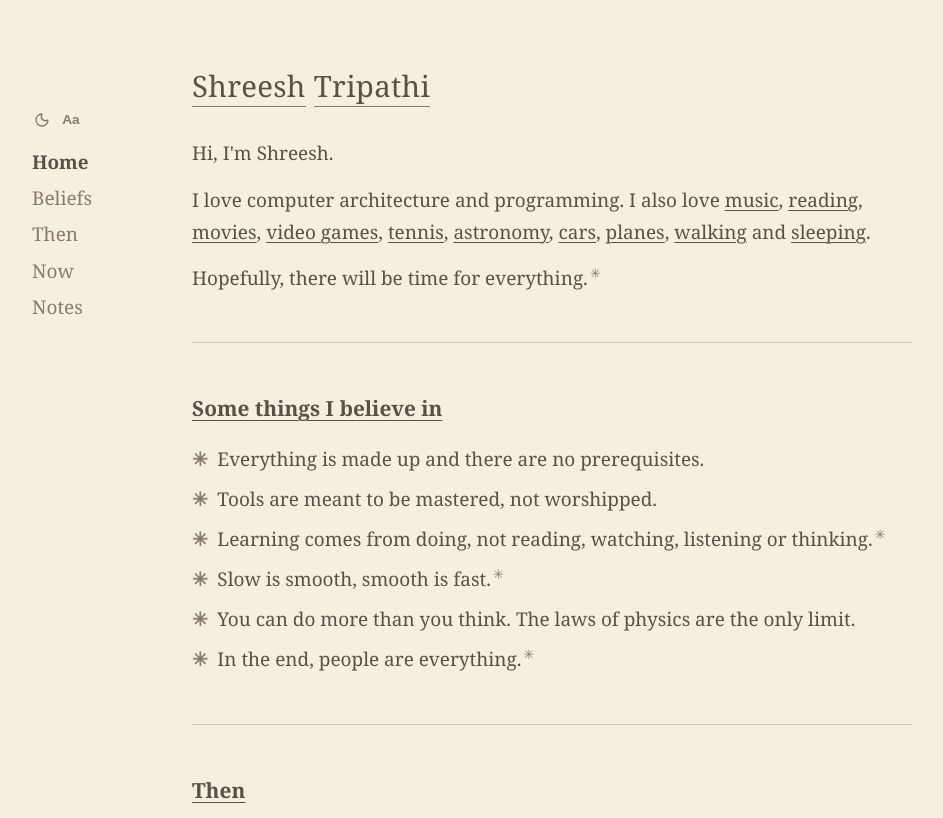
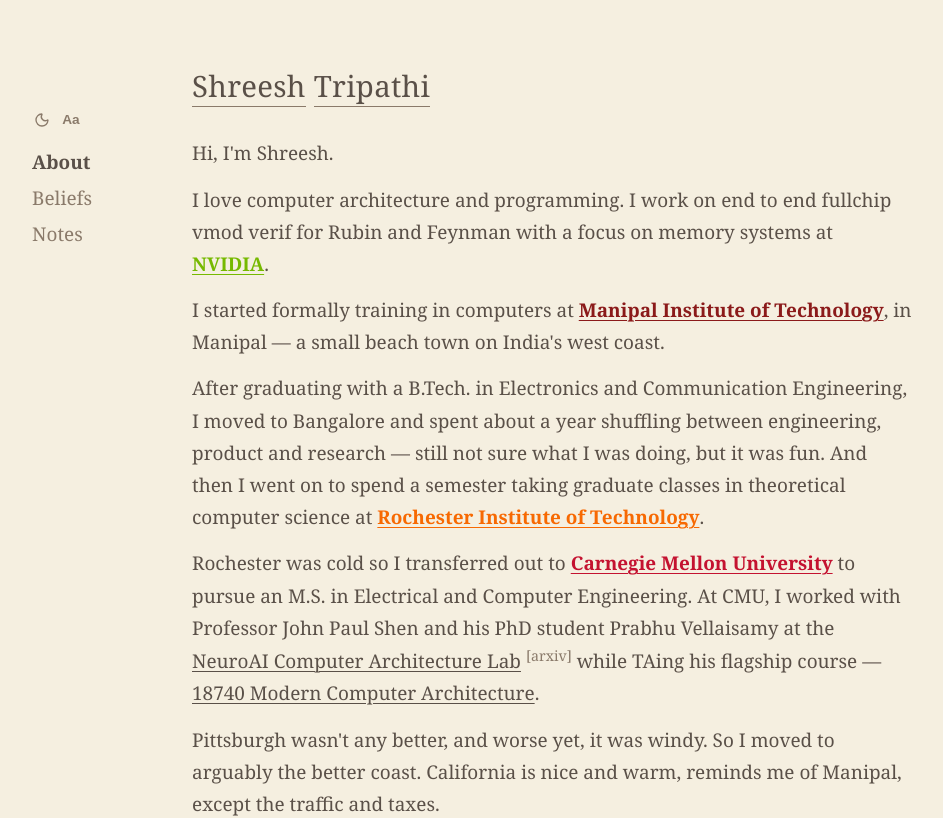
Before and after one commit to notsheesh/notsheesh.github.io, a React (Vite) app: page / in a window 1280 px wide. Shown: the top 818 px of the page, without its empty margins (138-1081 px from the left). Built offline with nearby package versions, Linux system fonts and the light colour scheme; a web font is replaced by a local one.

Commit message:
unify homepage about section

```diff
--- a/src/App.jsx
+++ b/src/App.jsx
@@ -4,7 +4,6 @@ import Sidebar from './components/Sidebar'
 import Home from './sections/Home'
 import Beliefs from './sections/Beliefs'
 import Notes from './sections/Notes'
-import ThenAndNow from './sections/ThenAndNow'
 
 export default function App() {
   return (
@@ -16,8 +15,6 @@ export default function App() {
           <hr style={{ border: 'none', borderTop: '1px solid var(--line)', margin: '48px 0' }} />
           <Beliefs />
           <hr style={{ border: 'none', borderTop: '1px solid var(--line)', margin: '48px 0' }} />
-          <ThenAndNow />
-          <hr style={{ border: 'none', borderTop: '1px solid var(--line)', margin: '48px 0' }} />
           <Notes />
         </main>
       </div>
--- a/src/components/Sidebar.jsx
+++ b/src/components/Sidebar.jsx
@@ -34,10 +34,8 @@ function useFontMode() {
 }
 
 const NAV = [
-  { href: '#',          label: 'Home' },
+  { href: '#about',     label: 'About' },
   { href: '#beliefs',   label: 'Beliefs' },
-  { href: '#then',      label: 'Then' },
-  { href: '#now',       label: 'Now' },
   { href: '#notes',     label: 'Notes' },
   // { href: '#pieces',    label: 'Jigsaw Pieces' },
   // { href: '#notebook',  label: 'Notebook' },
@@ -45,14 +43,14 @@ const NAV = [
 ]
 
 export default function Sidebar() {
-  const [active, setActive] = useState('')
+  const [active, setActive] = useState('about')
   const [open, setOpen] = useState(false)
   const [dark, setDark] = useDarkMode()
   const [serif, setSerif] = useFontMode()
 
   useEffect(() => {
     const updateActive = () => {
-      let current = ''
+      let current = 'about'
       document.querySelectorAll('section[id]').forEach(s => {
         if (s.getBoundingClientRect().top <= 60) current = s.id
       })
--- a/src/sections/Home.jsx
+++ b/src/sections/Home.jsx
@@ -73,9 +73,24 @@ const underlined = {
   textDecorationThickness: '1px',
 }
 
+const HL = {
+  manipal: { color: '#8B1A1A' },
+  rit:     { color: '#F76902' },
+  cmu:     { color: '#c41230' },
+  nvidia:  { color: '#76b900' },
+}
+
+const hl = (place) => ({
+  fontWeight: 700,
+  textDecoration: 'underline',
+  textUnderlineOffset: '0.18em',
+  textDecorationThickness: '1px',
+  ...HL[place],
+})
+
 export default function Home() {
   return (
-    <>
+    <section id="about">
       <h1 style={{
         fontSize: '1.55rem',
         fontWeight: 400,
@@ -94,10 +109,61 @@ export default function Home() {
         ))}
       </h1>
 
+      <div style={{ display: 'flex', flexDirection: 'column', gap: 14 }}>
         <p>Hi, I'm Shreesh.</p>
 
-      <p style={{ marginTop: 14 }}>
-        I love computer architecture and programming. I also love{' '}
+        <p>
+          I love computer architecture and programming. I work on end to end fullchip vmod verif for Rubin and Feynman with a focus on memory systems at{' '}
+          <span style={hl('nvidia')}>NVIDIA</span>.
+        </p>
+
+        <p>
+          I started formally training in computers at{' '}
+          <span style={hl('manipal')}>Manipal Institute of Technology</span>,
+          in Manipal — a small beach town on India's west coast.
+        </p>
+
+        <p>
+          After graduating with a B.Tech. in Electronics and Communication Engineering,
+          I moved to Bangalore and spent about a year shuffling between engineering, product and research — still not sure what I was doing, but it was fun.
+          And then I went on to spend a semester taking graduate classes in theoretical computer science at{' '}
+          <span style={hl('rit')}>Rochester Institute of Technology</span>.
+        </p>
+
+        <p>
+          Rochester was cold so I transferred out to{' '}
+          <span style={hl('cmu')}>Carnegie Mellon University</span>{' '}
+          to pursue an M.S. in Electrical and Computer Engineering.
+          At CMU, I worked with Professor John Paul Shen and his PhD student Prabhu Vellaisamy
+          at the{' '}
+          <PeakTrigger
+            text="Profiling gemm kernels because there's no free launch*"
+            iframe="https://arxiv.org/html/2603.12465v1"
+            style={underlined}
+          >
+            NeuroAI Computer Architecture Lab
+          </PeakTrigger>
+          {' '}
+          <a href="https://arxiv.org/abs/2603.12465" target="_blank" rel="noreferrer" style={{ fontSize: '0.75em', verticalAlign: 'super', color: 'var(--muted)' }}>[arxiv]</a>
+          {' '}while TAing his flagship course —{' '}
+          <PeakTrigger
+            text=""
+            img="https://m.media-amazon.com/images/S/compressed.photo.goodreads.com/books/1347382081i/2913411.jpg"
+            imgAlt="Computer Architecture: A Quantitative Approach book cover"
+            style={underlined}
+          >
+            18740 Modern Computer Architecture
+          </PeakTrigger>.
+        </p>
+
+        <p>
+          Pittsburgh wasn't any better, and worse yet, it was windy.
+          So I moved to arguably the better coast.
+          California is nice and warm, reminds me of Manipal, except the traffic and taxes.
+        </p>
+
+        <p>
+          Besides computers, I love{' '}
           {INTERESTS.slice(1).map((item, i) => {
             const rest = INTERESTS.slice(1)
             const isLast = i === rest.length - 1
@@ -117,7 +183,7 @@ export default function Home() {
           })}
         </p>
 
-      <p style={{ marginTop: 14 }}>
+        <p>
           Hopefully, there will be time for everything.
           <PeakTrigger
             text="Gokul P"
@@ -126,6 +192,7 @@ export default function Home() {
             {'✳\uFE0E'}
           </PeakTrigger>
         </p>
-    </>
+      </div>
+    </section>
   )
 }
```
Lines whose indentation alone changed are shown as unchanged.
